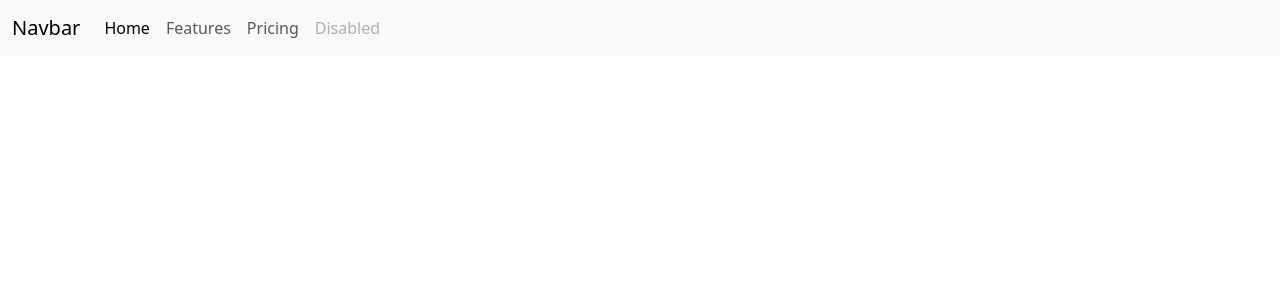
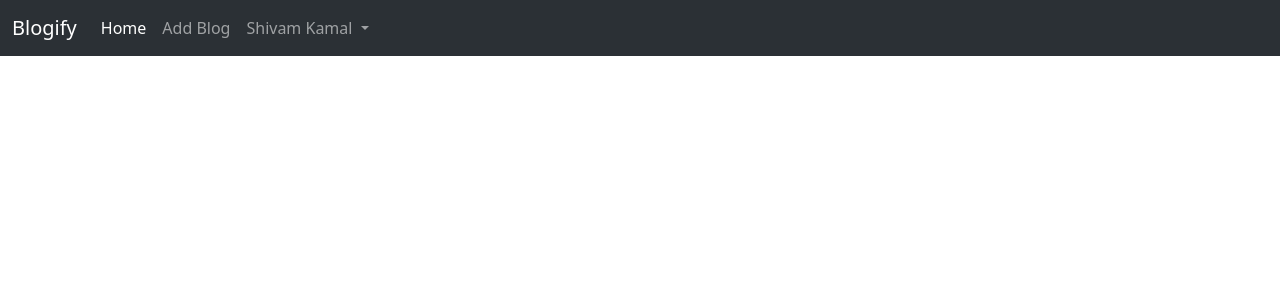
Before and after one commit to shivamkamal3379/Node-js-Practice, a Node server app: page / in a window 1280 px wide. Shown: the top 300 px of the page. Run offline with Node 20, Linux system fonts and the light colour scheme; some libraries are stand-ins or nearby versions.

Commit message:
Bootstrap integrated Navbar Added

```diff
--- a/Tutorials_Node/Blog_App/views/partials/nav.ejs
+++ b/Tutorials_Node/Blog_App/views/partials/nav.ejs
@@ -1,22 +1,26 @@
-<nav class="navbar navbar-expand-lg bg-body-tertiary bg-dark" data-bs->
+<nav class="navbar navbar-expand-lg bg-body-tertiary bg-dark"data-bs-theme="dark" >
   <div class="container-fluid">
-    <a class="navbar-brand" href="#">Navbar</a>
-    <button class="navbar-toggler" type="button" data-bs-toggle="collapse" data-bs-target="#navbarNav" aria-controls="navbarNav" aria-expanded="false" aria-label="Toggle navigation">
+    <a class="navbar-brand" href="#">Blogify</a>
+    <button class="navbar-toggler" type="button" data-bs-toggle="collapse" data-bs-target="#navbarNavDropdown" aria-controls="navbarNavDropdown" aria-expanded="false" aria-label="Toggle navigation">
       <span class="navbar-toggler-icon"></span>
     </button>
-    <div class="collapse navbar-collapse" id="navbarNav">
+    <div class="collapse navbar-collapse" id="navbarNavDropdown">
       <ul class="navbar-nav">
         <li class="nav-item">
           <a class="nav-link active" aria-current="page" href="#">Home</a>
         </li>
         <li class="nav-item">
-          <a class="nav-link" href="#">Features</a>
+          <a class="nav-link" href="#">Add Blog</a>
         </li>
-        <li class="nav-item">
-          <a class="nav-link" href="#">Pricing</a>
-        </li>
-        <li class="nav-item">
-          <a class="nav-link disabled" aria-disabled="true">Disabled</a>
+
+        <li class="nav-item dropdown">
+          <a class="nav-link dropdown-toggle" href="#" role="button" data-bs-toggle="dropdown" aria-expanded="false">
+            Shivam Kamal
+          </a>
+          <ul class="dropdown-menu">
+            <li><a class="dropdown-item" href="#">Logout</a></li>
+
+          </ul>
         </li>
       </ul>
     </div>
```
